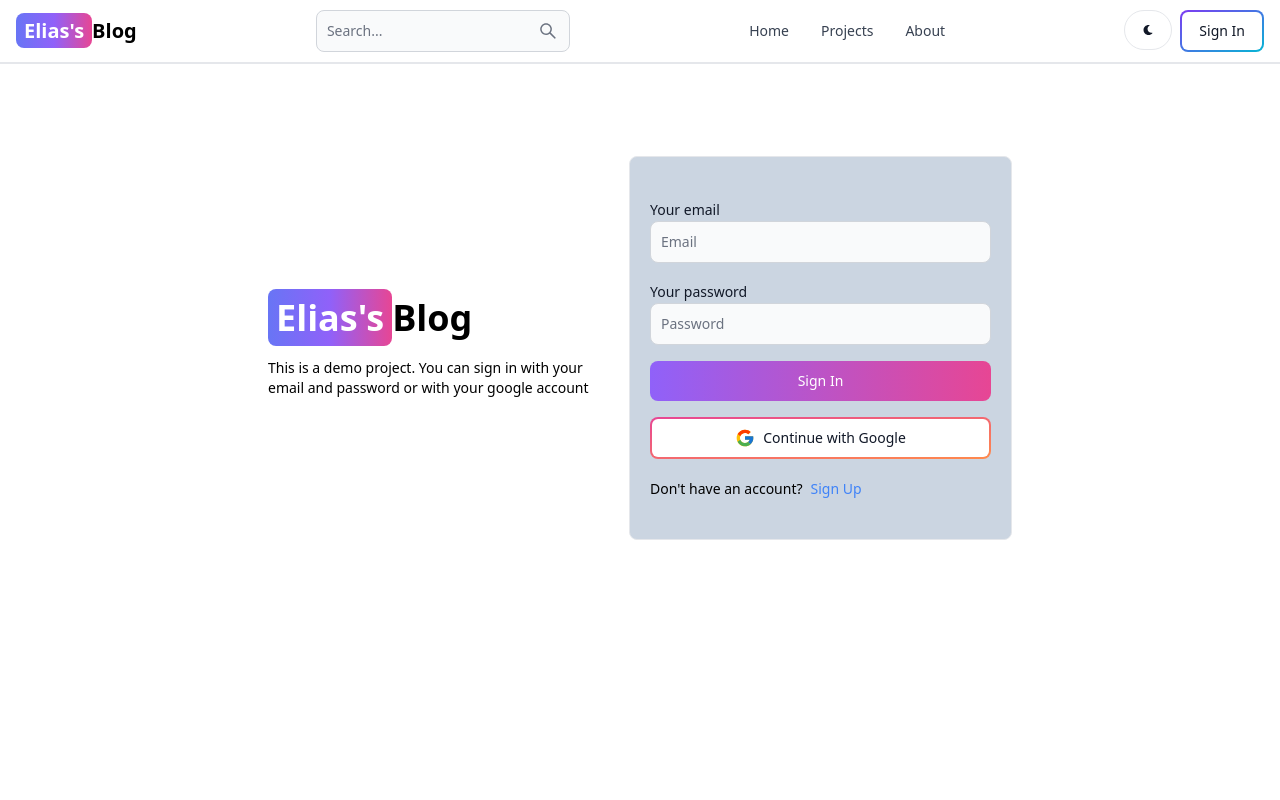
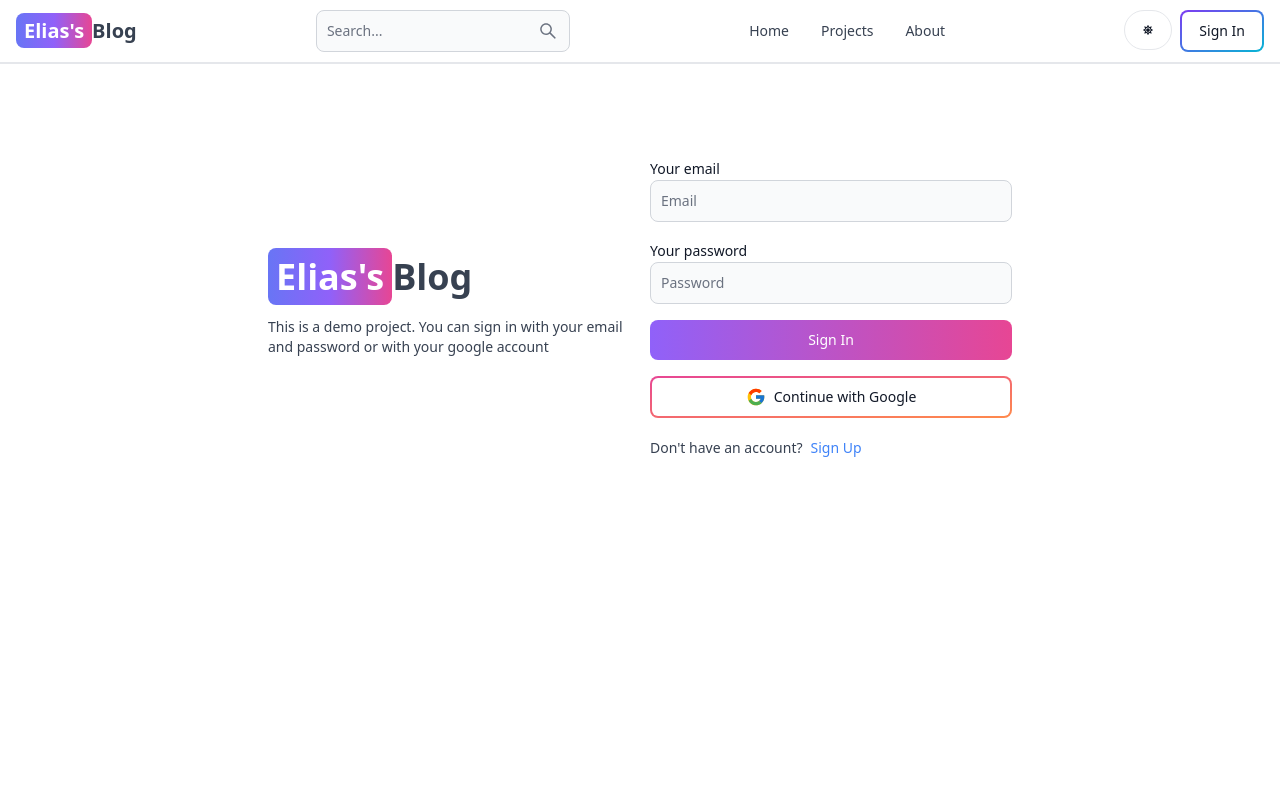
Before and after one commit to eliasdewa14/Blog-Mern, a React (Vite) app in the folder client/: page /sign-in in a window 1280 px wide. Shown: the top 800 px of the page. Built offline with nearby package versions, Linux system fonts and the light colour scheme; no server answers.

Commit message:
complete dark mode functionality

```diff
--- a/client/src/components/Header.jsx
+++ b/client/src/components/Header.jsx
@@ -1,12 +1,19 @@
 import { Avatar, Button, Dropdown, Navbar, TextInput } from 'flowbite-react'
 import { Link , useLocation } from 'react-router-dom'
 import { AiOutlineSearch } from 'react-icons/ai'
-import { FaMoon } from 'react-icons/fa'
+import { FaMoon, FaSun } from 'react-icons/fa'
 import { useSelector } from 'react-redux';
+import { useDispatch } from 'react-redux';
+import { toggleTheme } from '../redux/theme/themeSlice';
 
 export default function Header() {
   const {currentUser} = useSelector(state => state.user);
   const path = useLocation().pathname;
+
+  const dispatch = useDispatch();
+
+  const {theme} = useSelector(state => state.theme);
+
   return (
     <Navbar className='border-b-2'>
       <Link to="/" className='self-center whitespace-nowrap text-sm sm:text-xl font-semibold dark:text-white'>
@@ -25,8 +32,8 @@
         <AiOutlineSearch />
       </Button>
       <div className='flex gap-2 md:order-2'>
-        <Button className='w-12 h-10 hidden sm:inline' color='gray' pill>
-          <FaMoon />
+        <Button className='w-12 h-10 hidden sm:inline' color='gray' pill onClick={() => dispatch(toggleTheme())}>
+          {theme === 'light' ? <FaSun /> : <FaMoon />}
         </Button>
         {currentUser ? (
           <Dropdown arrowIcon={false} inline label={
--- /dev/null
+++ b/client/src/components/ThemeProvider.jsx
@@ -0,0 +1,13 @@
+import { useSelector } from "react-redux";
+
+
+export default function ThemeProvider({children}) {
+  const {theme} = useSelector(state => state.theme);
+  return (
+    <div className={theme}>
+      <div className="bg-white text-gray-700 dark:text-gray-200 dark:bg-[rgb(16,23,42)] min-h-screen">
+        {children}
+      </div>
+    </div>
+  )
+}
--- a/client/src/main.jsx
+++ b/client/src/main.jsx
@@ -4,11 +4,14 @@
 import { store , persistor } from './redux/store.js'
 import { Provider } from 'react-redux'
 import { PersistGate } from 'redux-persist/integration/react'
+import ThemeProvider from './components/ThemeProvider.jsx'
 
 ReactDOM.createRoot(document.getElementById('root')).render(
   <PersistGate persistor={persistor}>
     <Provider store={store}>
-      <App />
+      <ThemeProvider>
+        <App />
+      </ThemeProvider>
     </Provider>
   </PersistGate>
 )
--- a/client/src/pages/SignIn.jsx
+++ b/client/src/pages/SignIn.jsx
@@ -62,7 +62,7 @@
           <p className="text-sm mt-5">This is a demo project. You can sign in with your email and password or with your google account</p>
         </div>
         {/* Right side */}
-        <div className="flex-1 border border-solid py-10 px-5 rounded-lg bg-slate-300">
+        <div className="flex-1">
           <form className="flex flex-col gap-4" onSubmit={handleSubmit}>
             <div>
               <Label value="Your email" />
--- a/client/src/pages/SignUp.jsx
+++ b/client/src/pages/SignUp.jsx
@@ -61,7 +61,7 @@
           <p className="text-sm mt-5">This is a demo project. You can sign up with your email and password or with your google account</p>
         </div>
         {/* Right side */}
-        <div className="flex-1 border border-solid py-10 px-5 rounded-lg bg-slate-300">
+        <div className="flex-1">
           <form className="flex flex-col gap-4" onSubmit={handleSubmit}>
             <div>
               <Label value="Your username" />
--- a/client/src/redux/store.js
+++ b/client/src/redux/store.js
@@ -2,10 +2,12 @@
 import userReducer from './user/userSlice.js';
 import { persistReducer, persistStore } from 'redux-persist'
 import storage from 'redux-persist/lib/storage';
+import themeReducer from './theme/themeSlice.js'
 
 // To combine all reducers
 const rootReducer = combineReducers({
   user: userReducer,
+  theme: themeReducer
 });
 
 const persistConfig = {
--- /dev/null
+++ b/client/src/redux/theme/themeSlice.js
@@ -0,0 +1,19 @@
+import { createSlice } from "@reduxjs/toolkit";
+
+const initialState = {
+  theme: 'light',
+};
+
+const themeSlice = createSlice({
+  name: 'theme',
+  initialState,
+  reducers: {
+    toggleTheme: (state) => {
+      state.theme = state.theme === 'light' ? 'dark' : 'light';
+    }
+  }
+});
+
+export const {toggleTheme} = themeSlice.actions;
+
+export default themeSlice.reducer;
```
